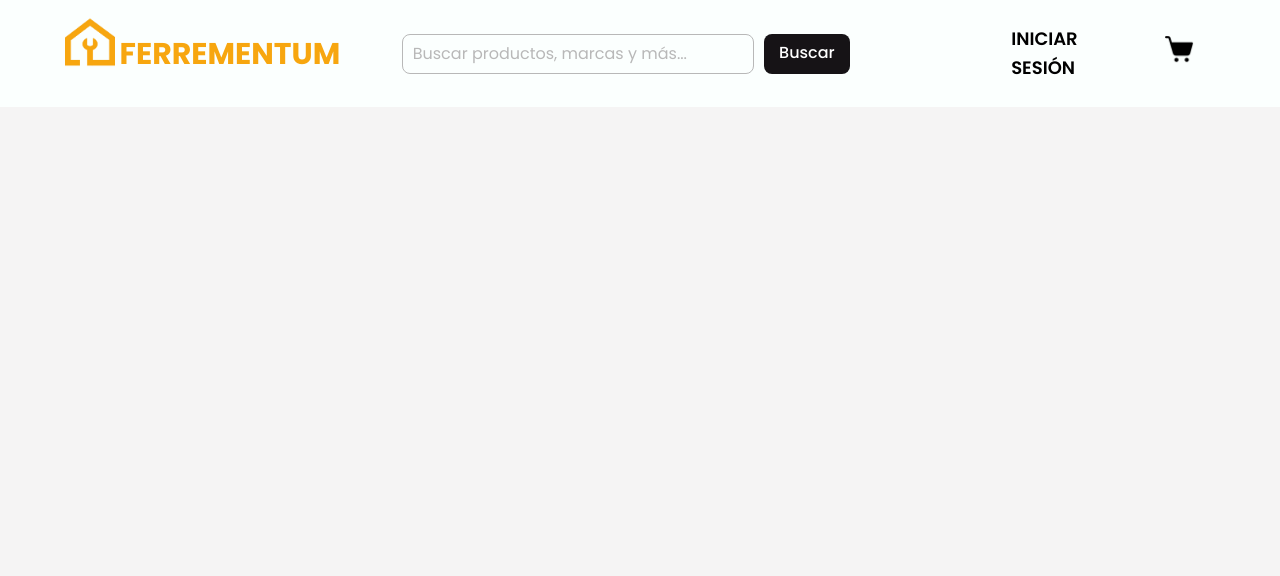
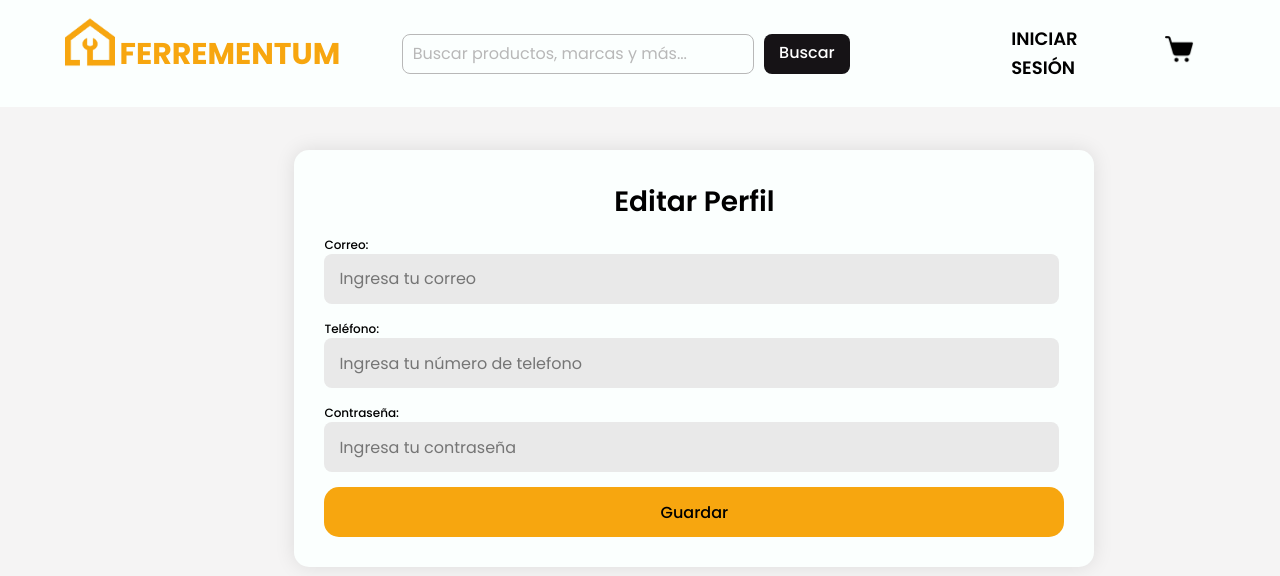
Before and after one commit to avalenciasol/Ferrementum, a React (Create React App) app in the folder frontend/: page /editProfile in a window 1280 px wide. Shown: the top 576 px of the page. Built offline with nearby package versions, Linux system fonts and the light colour scheme.

Commit message:
actualizaciones editar-perfil

```diff
--- a/frontend/src/App.js
+++ b/frontend/src/App.js
@@ -1,11 +1,14 @@
+
 import React from "react";
 import {  Route, Routes, Navigate } from "react-router-dom";
 
 import Navbar from "./components/navbar";
+import Home from "./components/home";
 import Register from "./components/register";
 import Access from "./components/access"
 import Profile from "./components/profile";
-import Home from "./components/home";
+import EditProfile from "./components/editProfile";
+
 
 const App = () => {
   return (
@@ -18,7 +21,7 @@ const App = () => {
             <Route path="/register" element={<Register />} />
             <Route path="/access" element={<Access />} />
             <Route path="/profile" element={<Profile />} />
-            {/* <Route path="/editProfile" element={<EditProfile />} />  */}
+            <Route path="/editProfile" element={<EditProfile />} />
           </Routes>
         </div>
       </div>
--- /dev/null
+++ b/frontend/src/components/editProfile.js
@@ -0,0 +1,107 @@
+import React, { useState } from "react";
+import { useSelector, useDispatch } from "react-redux";
+import { useNavigate } from "react-router-dom";
+import { setUserData } from "../slices/authSlice";
+import "../styles/profile.css"
+
+const EditProfile = () => {
+    const [newUserData, setNewUserData] = useState({
+        email: '',
+        telefono: '',
+        password: '',
+    });
+
+    const token = useSelector((state) => state.auth.token);
+    const dispatch = useDispatch();
+    const navigate = useNavigate();
+
+    const handleInputChange = (e) => {
+        setNewUserData({
+            ...newUserData,
+            [e.target.name]: e.target.value,
+        });
+    };
+
+    const handleFormSubmit = async (e) => {
+        e.preventDefault();
+
+
+        console.log("Token: ", token)
+        console.log("User Data: ", newUserData)
+
+        try {
+            const response = await fetch('http://127.0.0.1:8000/usuarios/editarPerfil/', {
+                method: 'PUT',
+                headers: {
+                    'Content-Type':'application/json',
+                    'Authorization': `Bearer ${token}`,
+                },
+                body: JSON.stringify(newUserData),
+            });
+            console.log("Token: ", token)
+            console.log("Response: ",response)
+            if (response.ok) {
+                dispatch(setUserData(newUserData));
+                navigate('/profile');
+            } else {
+                throw new Error('Failed to update user data', Error);
+            }
+        } catch (error) {
+            console.error('Error updating user data:', error);
+        }
+    };
+
+    return (
+        <div className="edit-profile">
+            <h1>Editar Perfil</h1>
+            <form onSubmit={handleFormSubmit} className="editProfile-form">
+                <div className="fields">
+                    <div className="field input-field">
+                        <label htmlFor="email">
+                            Correo:
+                            <input
+                                type="text"
+                                placeholder="Ingresa tu correo"
+                                id="email"
+                                name="email"
+                                value={newUserData.email}
+                                onChange={handleInputChange}
+                            />
+                        </label>
+                    </div>
+                    <div className="field input-field">
+                        <label htmlFor="phone">
+                            Teléfono:
+                            <input
+                                type="text"
+                                placeholder="Ingresa tu número de telefono"
+                                id="phone"
+                                name="phone"
+                                value={newUserData.telefono}
+                                onChange={handleInputChange}
+                            />
+                        </label>
+                    </div>
+                    <div className="field input-field">
+                        <label htmlFor="password">
+                            Contraseña:
+                            <input
+                                type="password"
+                                placeholder="Ingresa tu contraseña"
+                                id="password"
+                                name="password"
+                                value={newUserData.password}
+                                onChange={handleInputChange}
+                            />
+                        </label>
+                    </div>
+                </div>
+                <div className="field button-field">
+                    <button type="submit" className="btn-edited">Guardar</button>
+                </div>
+            </form>
+        </div>
+    );
+};
+
+export default EditProfile;
--- a/frontend/src/components/home.js
+++ b/frontend/src/components/home.js
@@ -9,7 +9,6 @@ import BackToTop from "./extra/BackToTop";
 const Home = () => {
 
     useEffect(() => {
-        // Código para el preloader
         $(window).on('load', function(event) {
             $('.preloader').delay(500).fadeOut('500');
         });
@@ -225,7 +224,7 @@ const Home = () => {
 
             </section>
 
-            {/* <!--====== Start Sales Section ======--> */}
+            {/* <!--====== End Sales Section ======--> */}
             <BackToTop />
         </div>
     );
--- a/frontend/src/styles/home.css
+++ b/frontend/src/styles/home.css
@@ -39,16 +39,10 @@ section {
     justify-content: center;
     align-items: center; }
     .preloader .loader {
-      /* margin: 0 auto;
-      position: relative;
-      top: 50%;
-      -webkit-transform: translateY(-50%);
-      -ms-transform: translateY(-50%);
-      transform: translateY(-50%); */
       text-align: center;
       z-index: 9999;
-      -webkit-animation: loadershake infinite .8s linear;
-      animation: loadershake infinite .8s linear; }
+      -webkit-animation: loadershake .8s .8s linear;
+      animation: loadershake .8s .8s linear; }
 
   @-webkit-keyframes loadershake {
     0% {
--- a/frontend/src/styles/profile.css
+++ b/frontend/src/styles/profile.css
@@ -11,7 +11,7 @@
 
 .sidebar {
     width: 250px;
-    background-color: var(--primary-color);
+    background-color: #FF7C0A;
     color: var(--black-color);
     padding: 20px;
     margin: 0 25px 0 0;
@@ -113,7 +113,9 @@ h2 {
 }
 
 .edit-profile {
-    position: absolute;
+    flex: content;
+    justify-content: center;
+    position: relative;
     top: 150px;
     left: 23%;
     min-height: 350px;
@@ -129,7 +131,7 @@ h2 {
 .edit-profile .fields .input-field {
     display: flex;
     flex-direction: column;
-    width: calc(50% - 5px);
+    width: calc(100% - 5px);
     margin-bottom: 15px;
 }
 
```
Also changed, not shown: frontend/src/index.js (line endings or trailing spaces), 2 other files (tests, documents, lock files or other folders).
